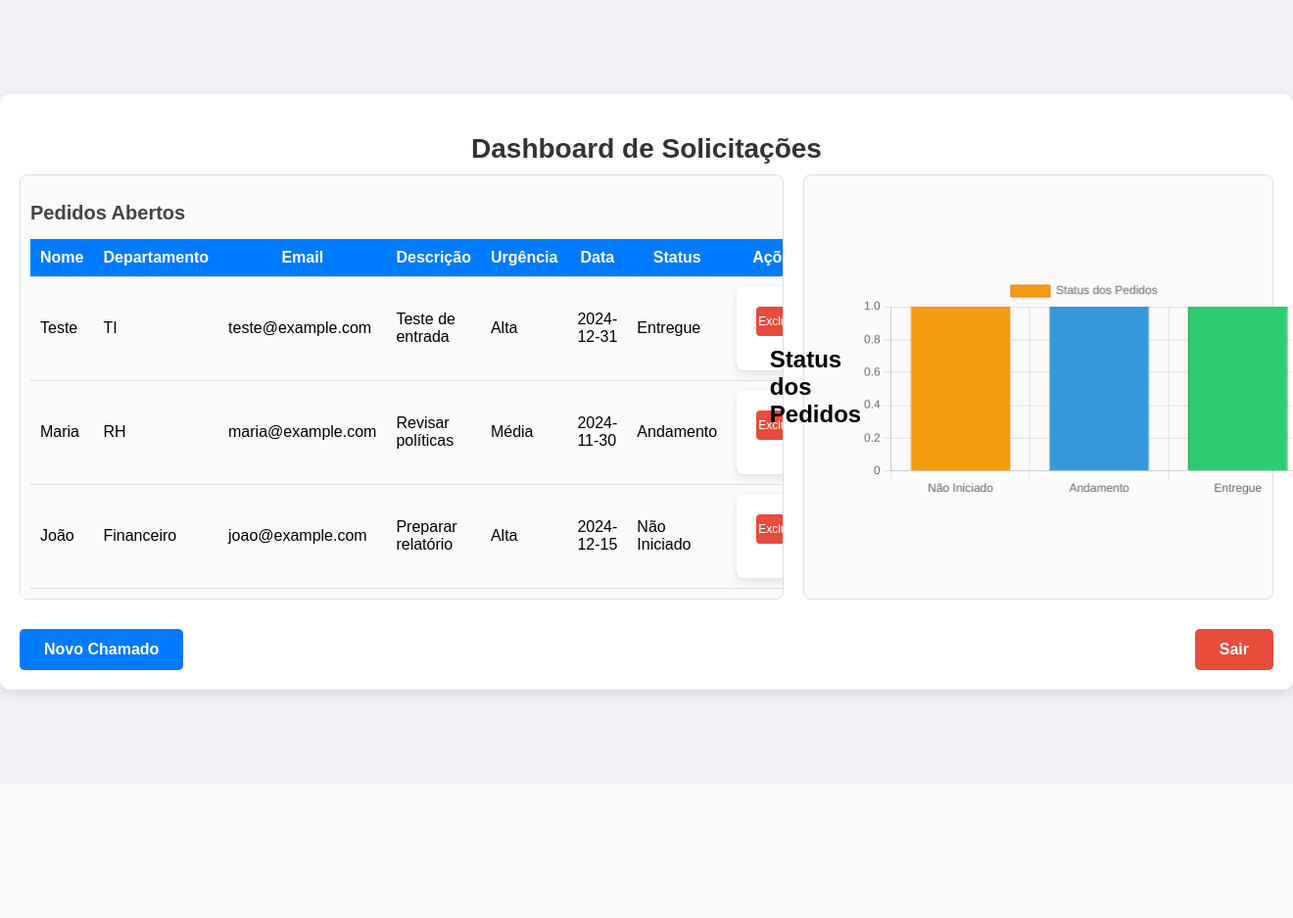
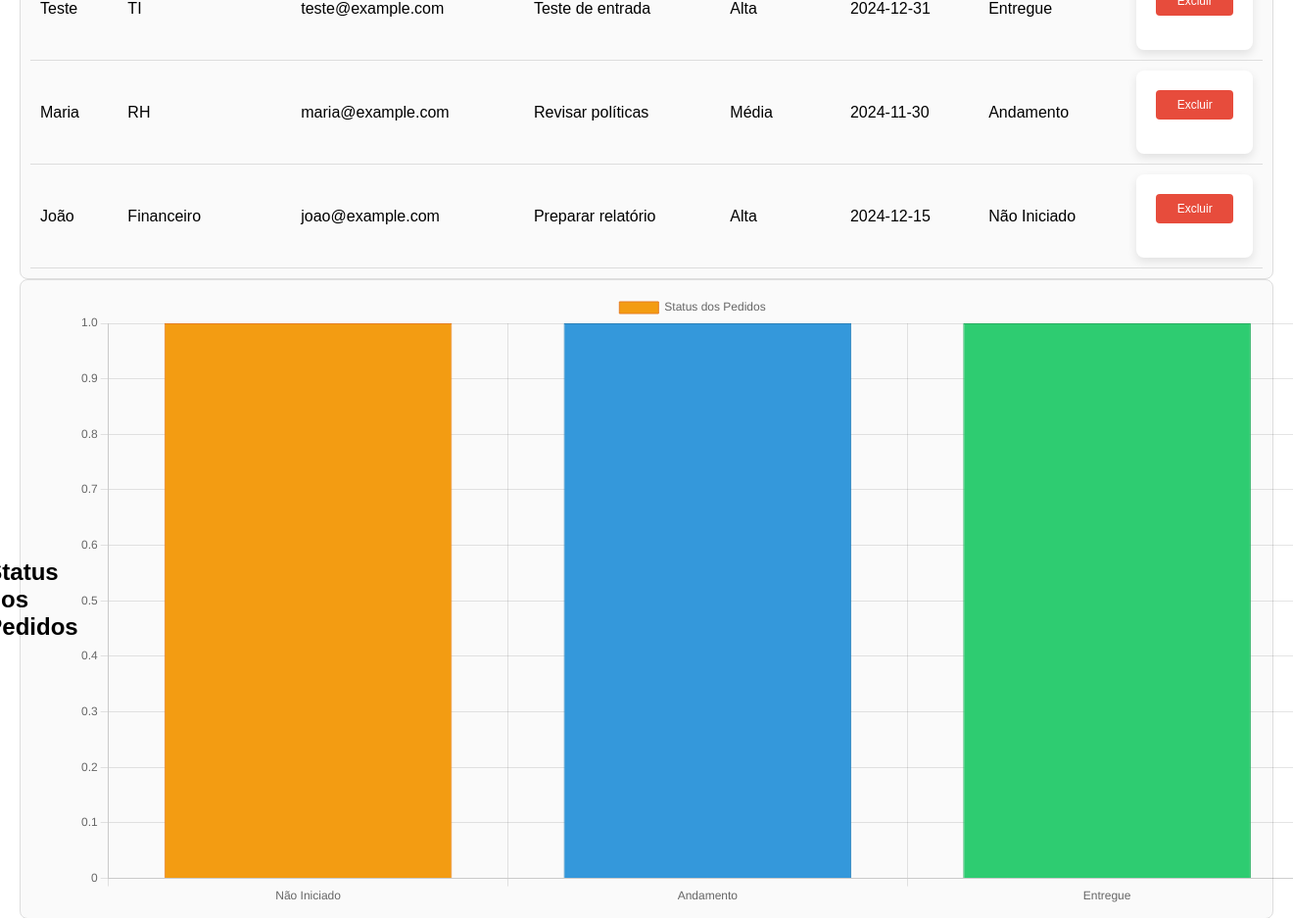
Before and after one commit to jozue185/sistema-chamados, a Flask app: page /dashboard in a window 1320 px wide; the page is wider, and only the part inside the window is pictured. Shown: the top 937 px of that part at 98% size. Before the commit the page ends 714 px from the top of that part, so only its background shows below. Run offline with Flask 3, Linux system fonts and the light colour scheme; the visitor is signed in with stand-in values (Sample User, id 1).

Commit message:
Update dashboard.html

```diff
--- a/templates/dashboard.html
+++ b/templates/dashboard.html
@@ -13,7 +13,6 @@
         <!-- Título -->
         <h1>Dashboard de Solicitações</h1>
 
-        <div class="dashboard-content">
         <!-- Container da Tabela -->
         <div class="table-container">
             <h2>Pedidos Abertos</h2>
@@ -57,7 +56,6 @@
             <h2>Status dos Pedidos</h2>
             <canvas id="statusChart"></canvas>
         </div>
-        </div>
 
         <!-- Botões de Navegação -->
         <div class="dashboard-actions">
```
Lines whose indentation alone changed are shown as unchanged.
